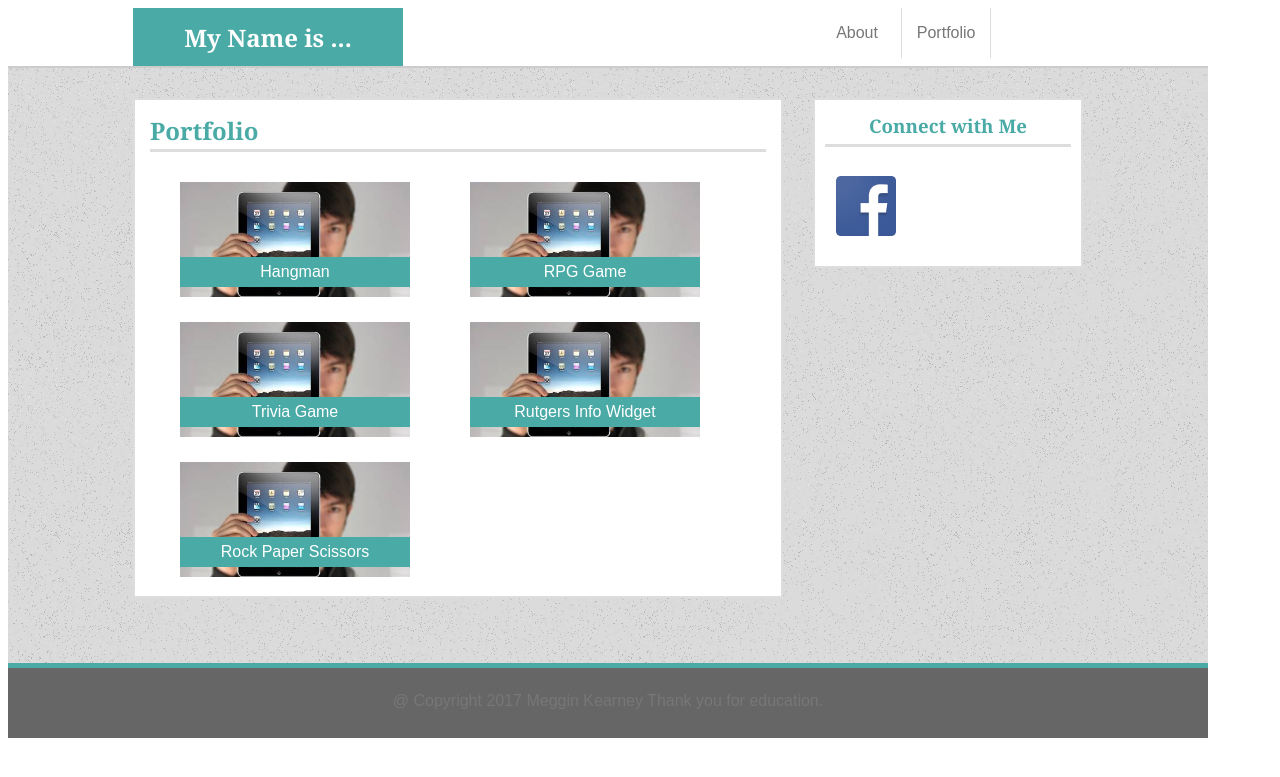
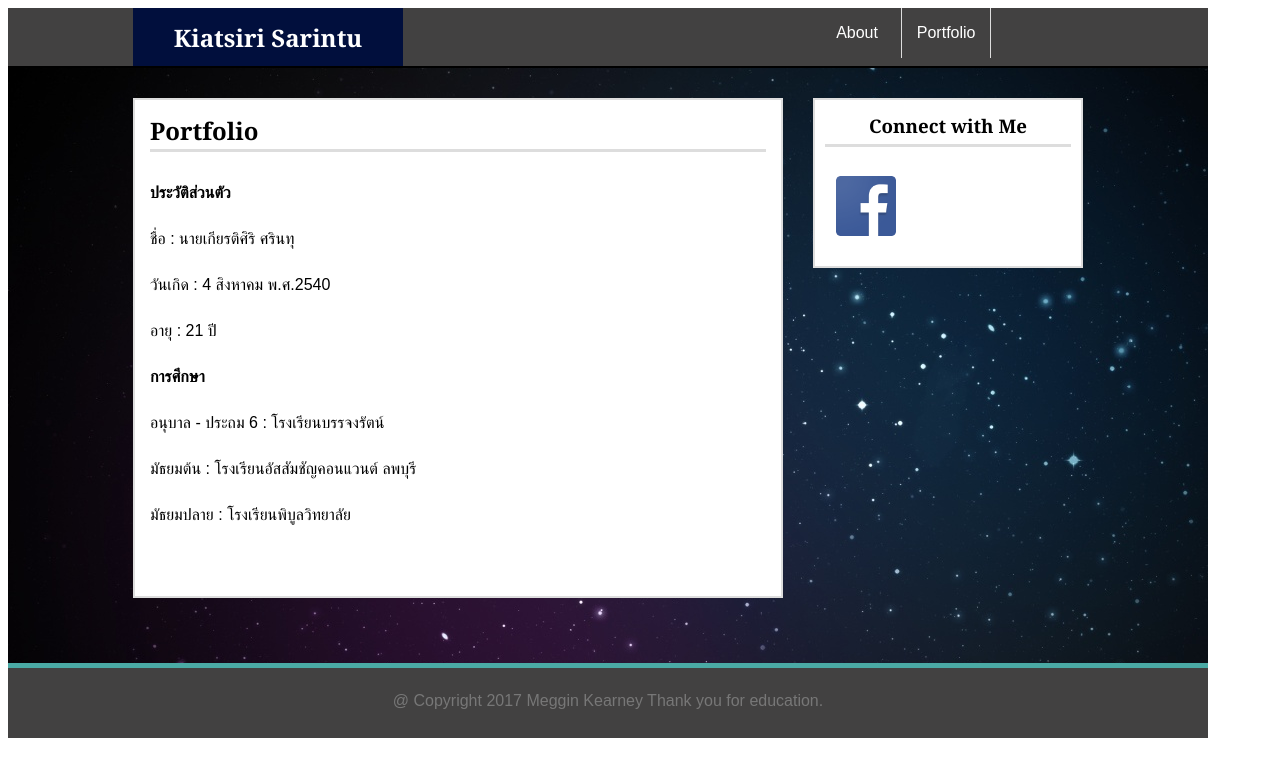
Before and after one commit to Inuasuraz/59160081portfolio, a PHP site: page /portfolio.html in a window 1280 px wide. Shown: the top 777 px of the page. Run offline with PHP 8.4, Linux system fonts and the light colour scheme.

Commit message:
Edit Html

```diff
--- a/assets/css/style.css
+++ b/assets/css/style.css
@@ -15,7 +15,7 @@
 
 header	{
 	float: left;
-	background-color: #4aaaa5;
+	background-color: #010f3d;
 	border-bottom: none;
 	color: #ffffff;
 	height: 100%;
@@ -32,7 +32,7 @@
 
 h2,
 h3	{
-	color: #4aaaa5;
+	color: #000000;
 	border-bottom:	3px solid #dddddd;
 	font-family: 'Georgia', Times, Times New Roman, serif;
 	margin-top: 1px;
@@ -64,7 +64,7 @@
 }
 
 a {
-	color: #777777;
+	color: #ffffff;
 	text-decoration: none;
 }
 
@@ -92,7 +92,7 @@
 section	{
 	background-color: #ffffff;
 	float: left;
-	color: #777777;
+	color: #000000;
 	border: 2px solid #dddddd;
 }
 
@@ -119,7 +119,7 @@
 	vertical-align: middle;
 	padding: 18px;
 	height: 70px;
-	background-color: #666666;
+	background-color: #424141;
 	width: 100%;
 	border-bottom: none;
 	color: #777777;
@@ -127,8 +127,8 @@
 }
 
 .header-container {
-	border-bottom: 2px solid #cccccc;
-	background-color: #ffffff;
+	border-bottom: 2px solid #000000;
+	background-color: #424141;
 	height: 60px;
 }
 
@@ -136,7 +136,7 @@
 	clear: both;
 	overflow: auto;
 	margin: 0 auto;
-	background-image: url("../images/background.png");
+	background-image: url("../images/background3.png");
 	height: 600px;
 	width: 100%;
 	border-bottom: 5px solid #4aaaa5;
--- a/portfolio.html
+++ b/portfolio.html
@@ -14,7 +14,7 @@
 <body>
 
 	<div class="header-container">
-		<header>My Name is ...</header>
+		<header>Kiatsiri Sarintu</header>
 
 		<nav>
 			<ul>
@@ -30,18 +30,24 @@
 
 			<!-- Using single placeholder image for now. -->
 			<ul class="project">
-				<li class="box"><div><img class="project" src="assets/images/placeholder-1.jpg" alt="Project 1"><span class="project-title">Hangman</span></div></li>
-				<li class="box"><div><img class="project" src="assets/images/placeholder-1.jpg" alt="Project 1"><span class="project-title">RPG Game</span></div></li>
-				<li class="box"><div><img class="project" src="assets/images/placeholder-1.jpg" alt="Project 1"><span class="project-title">Trivia Game</span></div></li>
-				<li class="box"><div><img class="project" src="assets/images/placeholder-1.jpg" alt="Project 1"><span class="project-title">Rutgers Info Widget</span></div></li>
-				<li class="box"><div><img class="project" src="assets/images/placeholder-1.jpg" alt="Project 1"><span class="project-title">Rock Paper Scissors</span></div></li>
+				<p><B>ประวัติส่วนตัว</B></p>
+				<p>ชื่อ : นายเกียรติศิริ ศรินทุ</p>
+				<p>วันเกิด : 4 สิงหาคม พ.ศ.2540</p>
+				<p>อายุ : 21 ปี</p>
+				<p></p>
+				<p><B>การศึกษา</B></p>
+				<p>อนุบาล - ประถม 6 : โรงเรียนบรรจงรัตน์</p>
+				<p>มัธยมต้น : โรงเรียนอัสสัมชัญคอนแวนต์ ลพบุรี</p>
+				<p>มัธยมปลาย : โรงเรียนพิบูลวิทยาลัย</p>
+				<p></p>
+
 			</ul>
     	</section>
 
     	<section id="social-links">
     		<h3>Connect with Me</h3>
 			<ul>
-        		<li><a href="https://facebook.com"><img class="icon" src="assets/images/facebook.png" alt="GitHub Profile"></a></li>
+        		<li><a target="_blank" href="https://www.facebook.com/kiatsiri.sarintu"><img class="icon" src="assets/images/facebook.png" alt="GitHub Profile"></a></li>
       		</ul>
     	</section>
 	</div>
```
Also changed, not shown: index.html (+11 -8 lines), assets/images/Arm.jpg (added), assets/images/Best.jpg (added), assets/images/Nut.jpg (added), assets/images/background.jpg (added), assets/images/background2.png (added), assets/images/background3.jpg (added), assets/images/background3.png (added), assets/images/profile1.png (added), assets/images/wallpaper.jpg (added).
